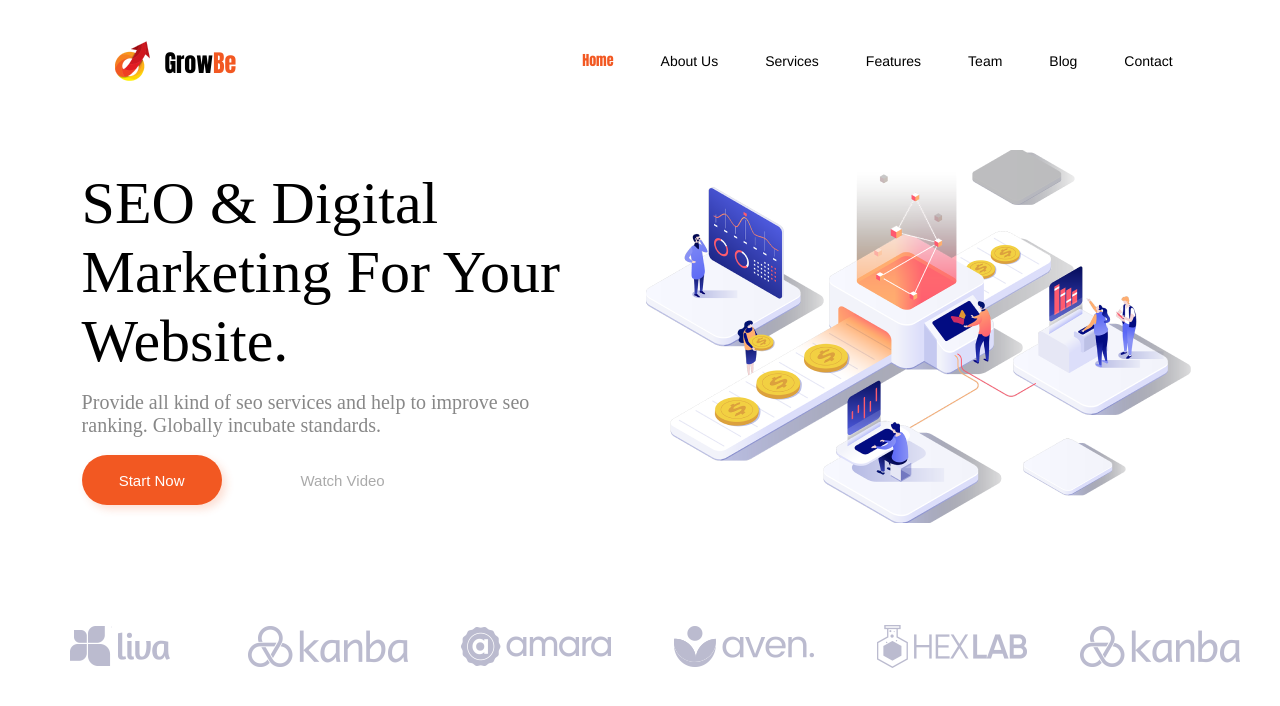
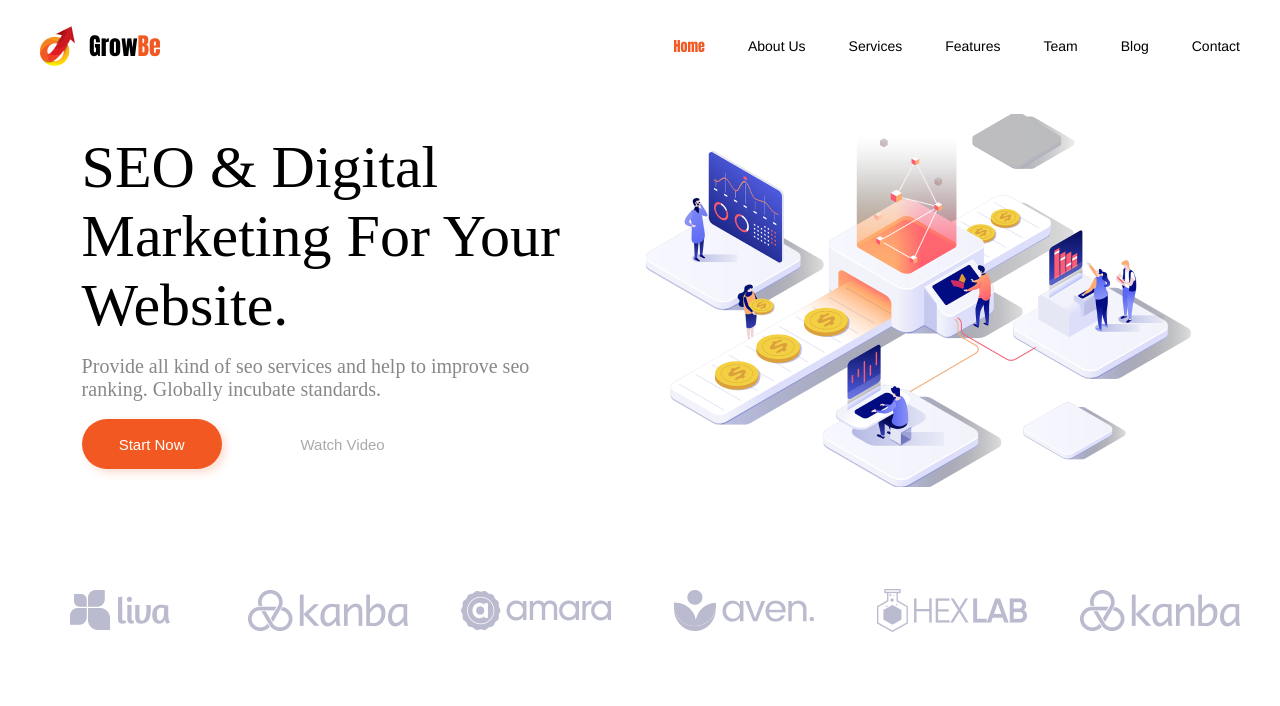
Before and after one commit to iAzamat/Web, a plain HTML site: page Homeworks/HW3/index.html in a window 1280 px wide. Drawn offline with Linux system fonts and the light colour scheme.

Commit message:
Правки в footer и header

```diff
--- a/Homeworks/HW3/index.html
+++ b/Homeworks/HW3/index.html
@@ -9,9 +9,12 @@
 </head>
 
 <body>
-    <div class="header">
+    <div class="header center">
         <div class="header_logo">
-            <img src="img/logo.png" alt="logo" width="35px" , height="40px"><span class="header_title">Grow</span><span class="header_title2">Be</span>
+            <img src="img/logo.png" alt="logo" class="header_logo_img">
+            <span class="header_title">Grow</span>
+            <span class="header_title2">Be</span>
+        </div>
 
         <div class="header_menu">
             <a href="#" class="header_menu_text2">Home</a>
@@ -24,9 +27,7 @@
         </div>
     </div>
 
-    </div>
-
-    <div class="body_content">
+    <div class="body_content center">
         <div class="body_left_block">
             <div class="body_h1">
                 <h1 class="body_h1_text">SEO & Digital Marketing For Your Website.
--- a/Homeworks/HW3/style.css
+++ b/Homeworks/HW3/style.css
@@ -7,20 +7,13 @@ a {
     text-decoration: none;
 }
 
-.page {
+
+/* Банеры begin */
+
+.banners {
     display: flex;
     justify-content: center;
     align-items: center;
-}
-
-.footer {
-    display: flex;
-    justify-content: center;
-    align-items: center;
-}
-
-.banners {
-    display: flex;
     flex-wrap: wrap;
     padding-top: 97px;
     padding-bottom: 96px;
@@ -32,29 +25,36 @@ a {
     height: 50px;
 }
 
+
+/* Банеры end */
+
+
+/* header begin */
+
 .header {
+    margin-top: 26px;
+    margin-bottom: 48px;
     display: flex;
-    justify-content: center;
+    width: auto;
+    height: auto;
+    flex-direction: row;
+    justify-content: space-between;
     align-items: center;
-    margin-top: 14px;
-    margin-bottom: 21px;
-    margin-left: 18px;
-    margin-right: 12px;
 }
 
 .header_logo {
-    margin-top: 26px;
-    margin-bottom: 48px;
-    margin-left: 59px;
-    margin-right: 14px;
     display: flex;
     justify-content: center;
     align-items: center;
 }
 
+.header_logo_img {
+    width: 35px;
+    height: 40px;
+}
+
 .header_title {
-    padding-top: 5px;
-    padding-left: 14px;
+    margin-left: 14px;
     color: #000;
     font-family: Impact, Haettenschweiler, 'Arial Narrow Bold', sans-serif;
     font-size: 24px;
@@ -64,7 +64,6 @@ a {
 }
 
 .header_title2 {
-    padding-top: 5px;
     color: #F25822;
     font-family: Impact, Haettenschweiler, 'Arial Narrow Bold', sans-serif;
     font-size: 24px;
@@ -74,7 +73,10 @@ a {
 }
 
 .header_menu {
-    margin-left: 346px;
+    display: flex;
+    justify-content: center;
+    align-items: center;
+    gap: 43px;
 }
 
 .header_menu_text {
@@ -84,7 +86,6 @@ a {
     font-style: normal;
     font-weight: 400;
     line-height: normal;
-    margin-right: 43px;
 }
 
 .header_menu_text2 {
@@ -94,8 +95,18 @@ a {
     font-style: normal;
     font-weight: 400;
     line-height: normal;
-    margin-right: 43px;
 }
+
+.center {
+    padding-left: calc(50% - 600px);
+    padding-right: calc(50% - 600px);
+}
+
+
+/* header end */
+
+
+/* body start */
 
 .body_content {
     display: flex;
@@ -171,3 +182,6 @@ a {
     flex-shrink: 0;
     margin-left: 41px;
 }
+
+
+/* body end */
```
Lines whose indentation alone changed are shown as unchanged.
